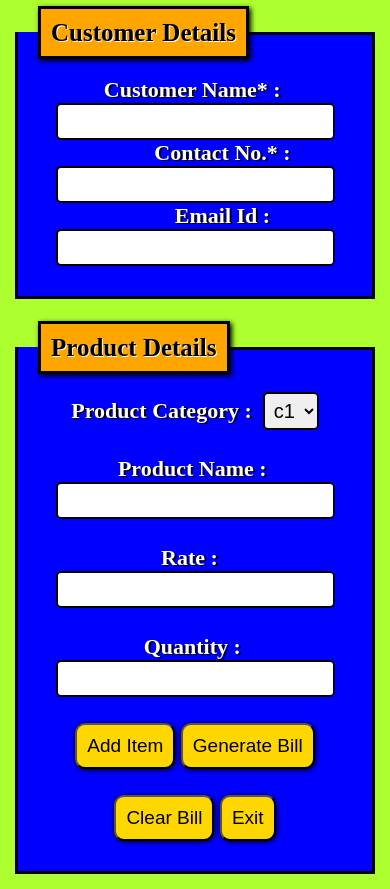
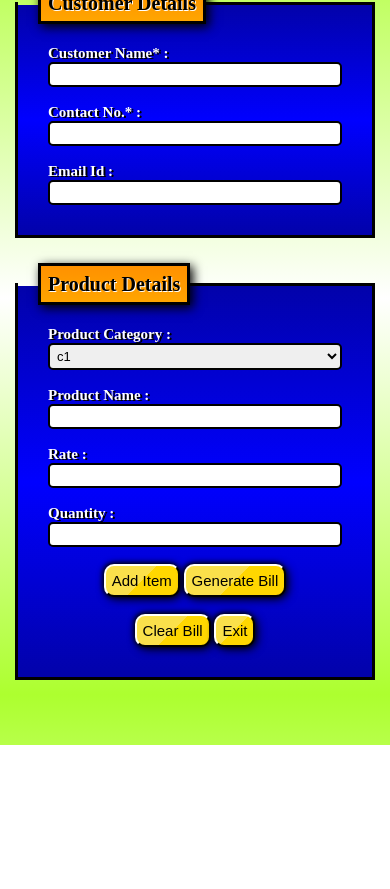
Before and after one commit to Arup-Paul8509/Billing_System, a plain HTML site: page index.html in a window 390 px wide. Shown: the part 99-988 px from the top of the page. After the commit the page ends 844 px from the top, so only its background shows below. Drawn offline with Linux system fonts and the light colour scheme.

Commit message:
Update on color and make it responsive

```diff
--- a/CSS/main.css
+++ b/CSS/main.css
@@ -4,10 +4,10 @@
     margin:0px;
 }
 body{
-    background-color: greenyellow;
+    background-image:linear-gradient( greenyellow,white,greenyellow);
 }
 .main_container{
-
+    width: 100%;
 }
 .heading{
     width: 100%;
@@ -27,7 +27,7 @@ body{
         color:black;
     }
     25%{
-        color:green;
+        color:rgb(211, 33, 157);
     }
     50%{
         color:black
@@ -44,6 +44,12 @@ body{
     padding:15px;
     padding-top: 20px;
 }
+.product_details #formbody{
+    display: block;
+    text-align: left;
+    margin-left:35%;
+    width:100%;
+}
 .customer_details fieldset,.product_details fieldset{
     border:3px solid black;
 }
@@ -54,6 +60,9 @@ body{
     text-shadow: 2px 1px black;
     color:white;
     text-align: center;
+}
+.customer_details form{
+    display: flex;
 }
 .customer_details form input,.product_details form input,#select{
     padding:5px;
@@ -67,22 +76,59 @@ body{
     font-size: 25px;
     text-shadow: 1px 1px white;
     font-weight: bold;
-    background-color: orange;
+    background-image: linear-gradient(rgb(255, 145, 0),orange);
     border:3px solid black;
-    box-shadow: 2px 2px 5px black;
+    box-shadow: 3px 3px 10px black;
     cursor:default;
 }
 #field{
-    background-color: blue;
+    background-image:linear-gradient( rgb(2, 2, 170),blue,rgb(2, 2, 170));
 }
 .buttonArea button{
     padding:10px;
     font-size: 19px;
-    background-color: gold;
+    background-image: linear-gradient(-45deg,gold 50%,rgb(250, 224, 75) 50%);
+    border-left: 2px solid white;
+    border-top: 2px solid white;
+    border-right:2px solid black;
+    border-bottom: 2px solid black;
     border-radius: 10px;
     cursor: pointer;
-    box-shadow:1px 1px 5px black;
+    box-shadow:2px 2px 10px black,-1px -1px 5px black;
 }
 .buttonArea button:hover{
-    background-color:goldenrod;
+   opacity: 0.9;
 }
+/*For Mobile*/
+@media screen and (max-width:768px){
+    .heading h1{
+        font-size: 30px;
+    }
+    .customer_details form{
+        display: block;
+    }
+    .product_details #formbody{
+        margin-left: 0;
+
+    }
+    .customer_details form,.product_details form{
+        font-size: 15px;
+        text-align: left;
+    }
+    .customer_details form input,.product_details form input,#select{
+        font-size: 13px;
+        padding:3px;
+        width: 100%;
+    }
+    #top{
+        font-size:20px ;
+        padding:7px;
+    }
+    .buttonArea{
+        text-align: center;
+    }
+    .buttonArea button{
+        font-size:15px;
+        padding:6px;
+    }
+}
--- a/index.html
+++ b/index.html
@@ -16,10 +16,10 @@
             <div class="customer_details">
                 <fieldset id="field">
                     <legend><span id="top">Customer Details</span></legend>
-                    <form>
-                        <label for="cname">Customer Name* :&nbsp;</label> <input type="text" name="cname" required/>&nbsp;&nbsp;&nbsp;&nbsp;&nbsp;&nbsp;&nbsp;&nbsp;&nbsp;&nbsp;
-                        <label for="cph">Contact No.* :&nbsp; </label><input type="tel" name="cph" maxlength="13" required/>&nbsp;&nbsp;&nbsp;&nbsp;&nbsp;&nbsp;&nbsp;&nbsp;&nbsp;&nbsp;
-                        <label for="cmail">Email Id :&nbsp;</label><input type="email" name="cmail">
+                    <form id="#customerform">
+                        <div><label for="cname">Customer Name* :&nbsp;</label> <input type="text" name="cname" required/>&nbsp;&nbsp;&nbsp;&nbsp;&nbsp;&nbsp;&nbsp;&nbsp;&nbsp;&nbsp;</div>
+                        <div><label for="cph">Contact No.* :&nbsp; </label><input type="tel" name="cph" maxlength="13" required/>&nbsp;&nbsp;&nbsp;&nbsp;&nbsp;&nbsp;&nbsp;&nbsp;&nbsp;&nbsp;</div>
+                        <div><label for="cmail">Email Id :&nbsp;</label><input type="email" name="cmail"></div>
                     </form>
                 </fieldset>
             </div>
@@ -27,6 +27,7 @@
                 <fieldset id="field">
                     <legend><span id="top">Product Details</span></legend>
                     <form>
+                        <div id="formbody">
                         <label for="pctg">Product Category :&nbsp;</label>
                         <select id="select">
                             <option>c1</option>
@@ -36,6 +37,7 @@
                         <label for="pname">Product Name :&nbsp;</label><input type="select" name="pname"> <br><br>
                         <label for="prate">Rate : &nbsp;</label><input type="number" name="prate"><br><br>
                         <label for="pqty">Quantity :&nbsp;</label><input type="number" name="pqty"> <br><br>
+                        </div>
                         <div class="buttonArea">
                             <button>Add Item</button>
                             <button>Generate Bill</button>
```
